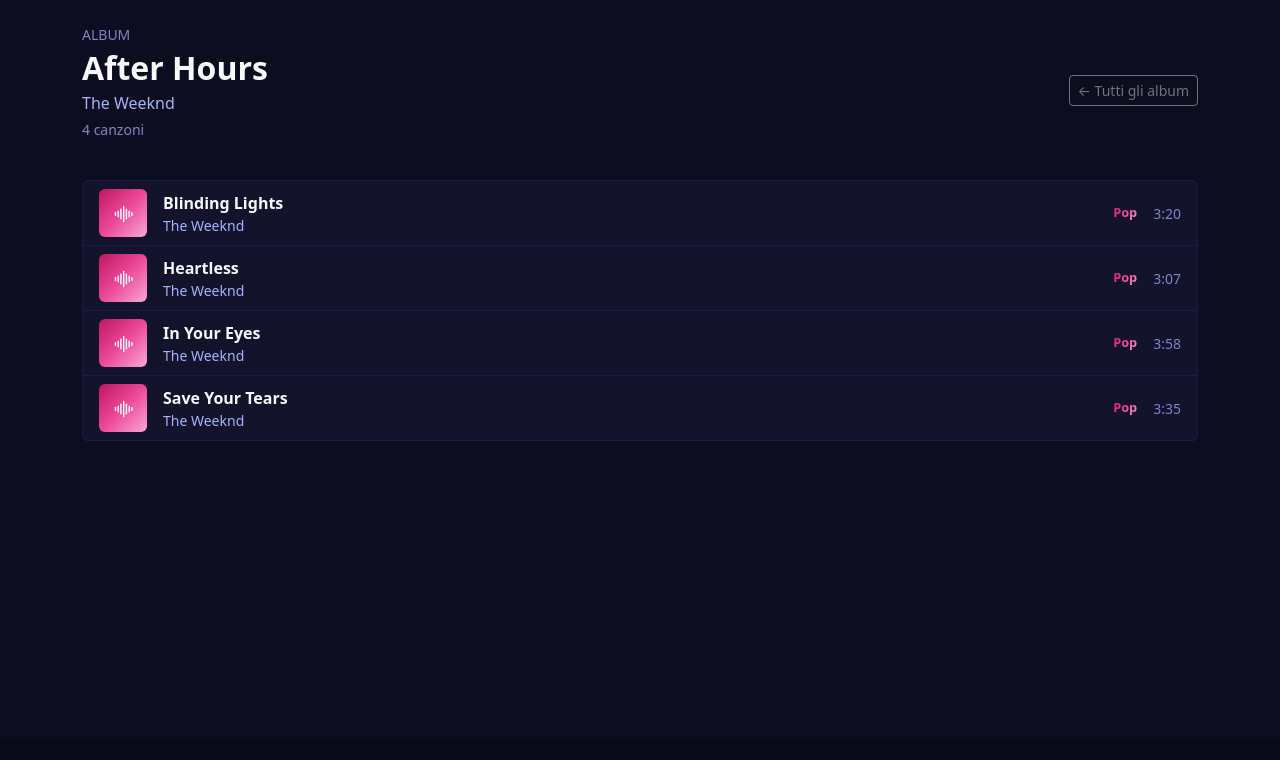
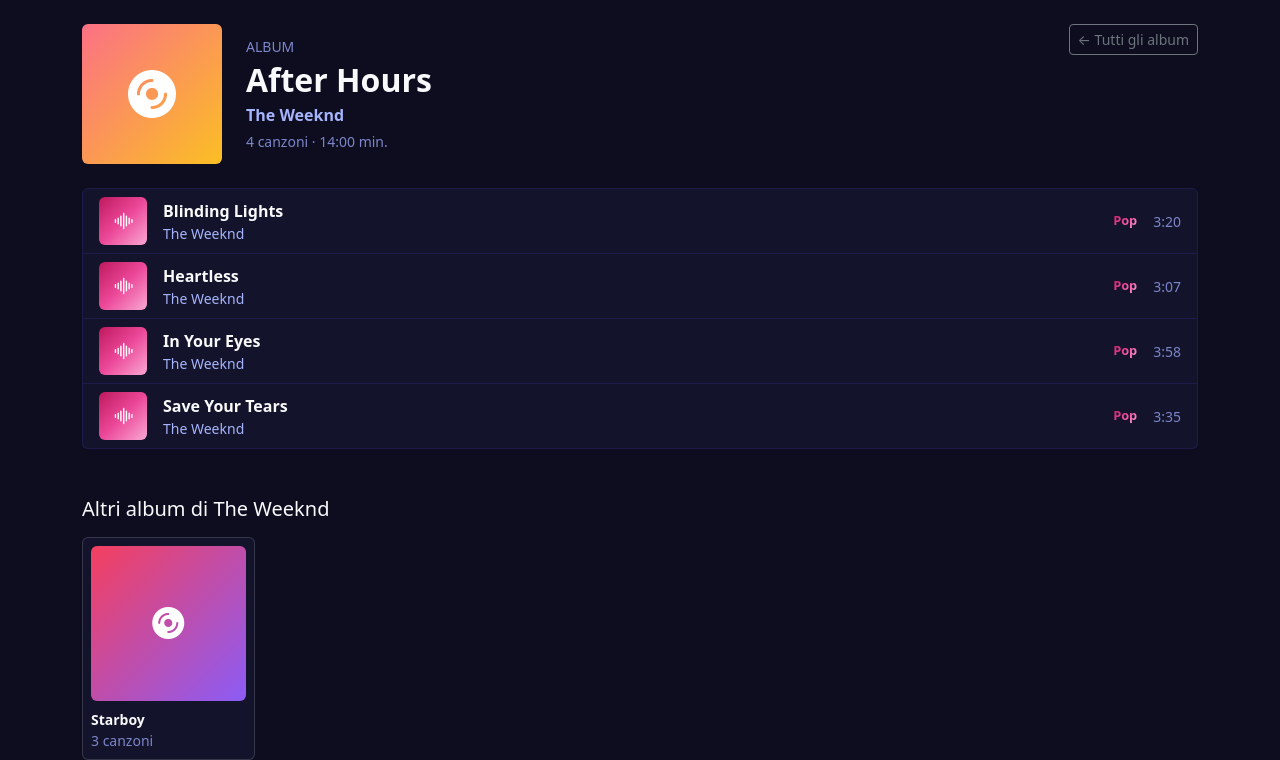
Before and after one commit to gaiabaldanzi-unifi/musicstream, a Django app: page /album/129/ in a window 1280 px wide. Shown: the part 63-823 px from the top of the page. Before the commit the page ends 504 px from the top, so only its background shows below. Run offline with Django 4.2, Linux system fonts and the light colour scheme; data comes from the database, SQL or seed files in the repository; both versions use the stored data as it was after the commit; some libraries are stand-ins or nearby versions.

Commit message:
Pagina album: cover, durata totale, artista cliccabile e altri album dello stesso artista

```diff
--- a/catalog/models.py
+++ b/catalog/models.py
@@ -62,6 +62,13 @@ class Album(models.Model):
     def cover_gradient(self):
         return gradient_for(self.pk)
 
+    @property
+    def total_duration(self):
+        total = sum(song.duration for song in self.songs.all())
+        minutes = total // 60
+        seconds = total % 60
+        return f'{minutes}:{seconds:02d}'
+
     def __str__(self):
         return self.name
 
--- a/catalog/views.py
+++ b/catalog/views.py
@@ -199,9 +199,13 @@ def album_list(request):
 def album_detail(request, pk):
     album = get_object_or_404(Album, pk=pk)
     songs = album.songs.order_by('title')
+    other_albums = []
+    if album.artist:
+        other_albums = album.artist.albums.exclude(pk=album.pk)
     return render(request, 'catalog/album_detail.html', {
         'album': album,
         'songs': songs,
+        'other_albums': other_albums,
     })
 
 @login_required
--- a/templates/catalog/album_detail.html
+++ b/templates/catalog/album_detail.html
@@ -2,14 +2,28 @@
 {% block title %}{{ album.name }} — MusicStream{% endblock %}
 {% block content %}
 
-<div class="d-flex justify-content-between align-items-center mb-4">
-    <div>
+<div class="row mb-4 align-items-center">
+    <div class="col-auto">
+        {% if album.cover %}
+            <img src="{{ album.cover.url }}" class="rounded" style="width:140px;height:140px;object-fit:cover;border:2px solid rgba(139,92,246,0.5);">
+        {% else %}
+            <div class="cover-placeholder rounded d-flex align-items-center justify-content-center" style="width:140px;height:140px;font-size:48px;background:{{ album.cover_gradient }};">
+                <i class="bi bi-disc-fill" style="color:#fff;font-size:inherit;"></i>
+            </div>
+        {% endif %}
+    </div>
+    <div class="col">
         <p class="text-secondary mb-1 small">ALBUM</p>
-        <h2 class="fw-bold text-light mb-0">{{ album.name }}</h2>
-        {% if album.artist %}<p class="text-accent mt-1 mb-0">{{ album.artist }}</p>{% endif %}
-        <p class="text-secondary small mt-1">{{ songs.count }} canzon{% if songs.count == 1 %}e{% else %}i{% endif %}</p>
+        <h2 class="fw-bold text-light mb-1">{{ album.name }}</h2>
+        {% if album.artist %}
+            <p class="mb-1"><a href="{% url 'catalog:artist_detail' album.artist.pk %}" class="text-accent text-decoration-none fw-bold">{{ album.artist }}</a></p>
+        {% endif %}
+        <p class="text-secondary small mb-0">
+            {{ songs.count }} canzon{% if songs.count == 1 %}e{% else %}i{% endif %}
+            {% if songs.count %}· {{ album.total_duration }} min.{% endif %}
+        </p>
     </div>
-    <div class="d-flex gap-2">
+    <div class="col-auto d-flex gap-2 align-self-start">
         {% if user.is_curator %}
             <a href="{% url 'catalog:album_update' album.pk %}" class="btn btn-outline-accent btn-sm">Modifica</a>
             <a href="{% url 'catalog:album_delete' album.pk %}" class="btn btn-danger btn-sm"><i class="bi bi-trash"></i> Elimina</a>
@@ -40,4 +54,25 @@
     {% endfor %}
 </div>
 
+{% if other_albums %}
+<h5 class="mt-5 mb-3 text-light">Altri album di {{ album.artist }}</h5>
+<div class="row row-cols-2 row-cols-md-6 g-3">
+    {% for other in other_albums %}
+    <div class="col">
+        <a href="{% url 'catalog:album_detail' other.pk %}" class="text-decoration-none">
+            <div class="card p-2 song-card h-100">
+                {% if other.cover %}
+                    <img src="{{ other.cover.url }}" class="rounded mb-2" style="width:100%;aspect-ratio:1;object-fit:cover;">
+                {% else %}
+                    <div class="cover-placeholder rounded mb-2 d-flex align-items-center justify-content-center" style="width:100%;aspect-ratio:1;font-size:32px;background:{{ other.cover_gradient }};"><i class="bi bi-disc-fill" style="color:#fff;font-size:inherit;"></i></div>
+                {% endif %}
+                <small class="fw-bold text-light text-truncate">{{ other.name }}</small>
+                <small class="text-secondary">{{ other.songs.count }} canzon{% if other.songs.count == 1 %}e{% else %}i{% endif %}</small>
+            </div>
+        </a>
+    </div>
+    {% endfor %}
+</div>
+{% endif %}
+
 {% endblock %}
```
Also changed, not shown: populate_db.py (+7 -0 lines), templates/catalog/playlist_detail.html (+14 -6 lines), README.md, db.sqlite3.
